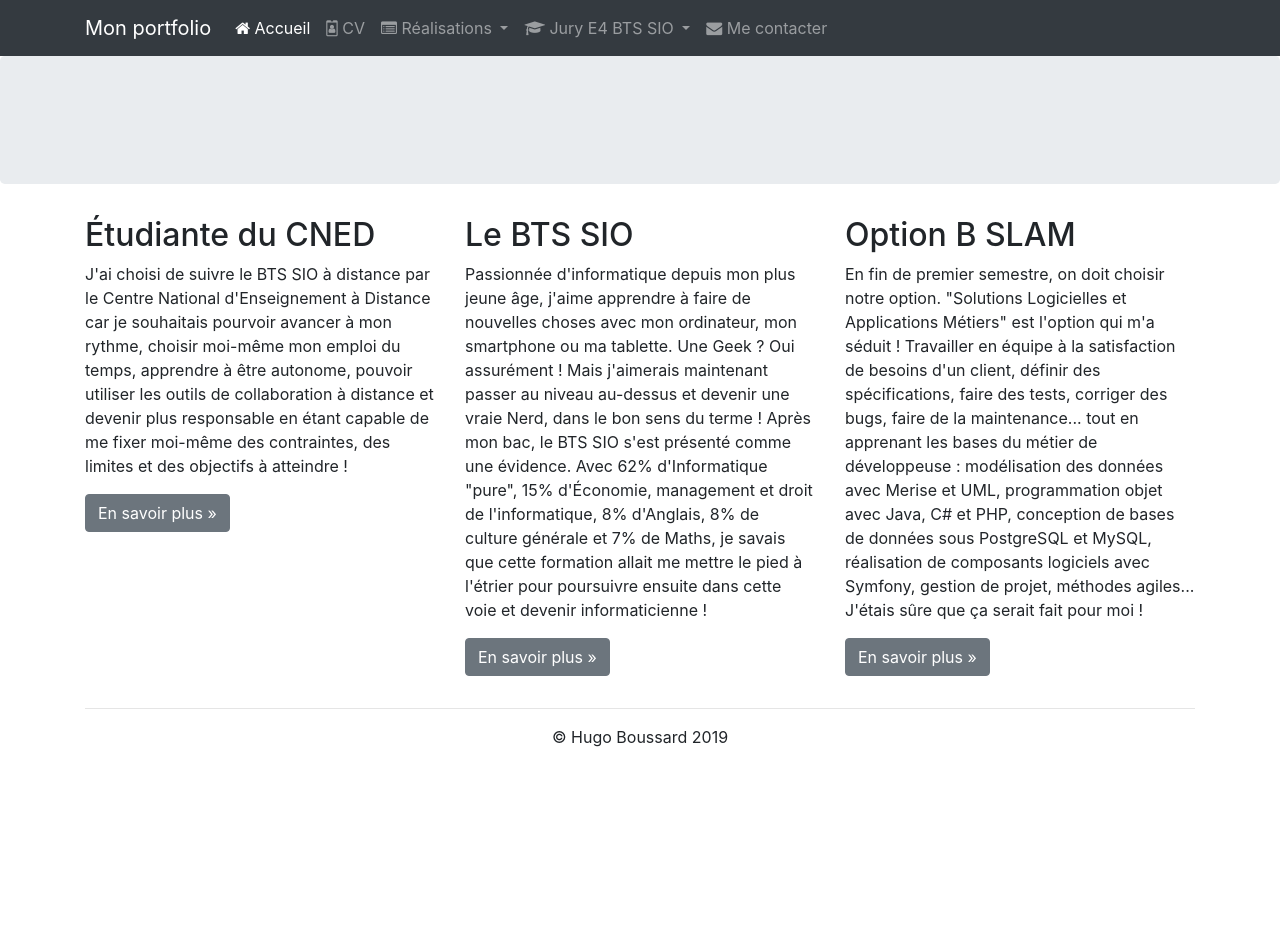
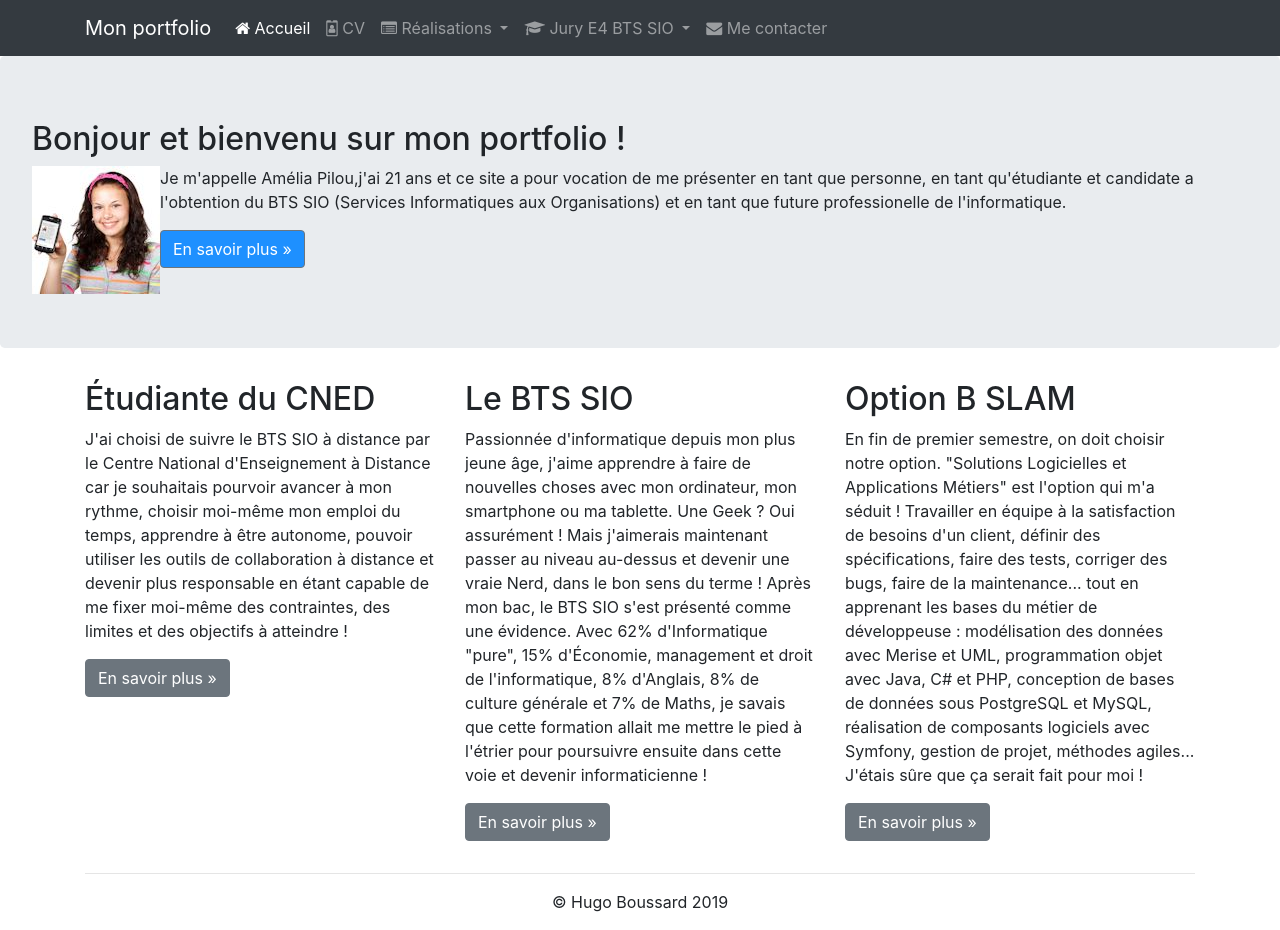
Before and after one commit to HugoBsrd/Boussard.Hugo, a plain HTML site: page index.html in a window 1280 px wide. Before the commit the page ends 800 px from the top, so only its background shows below. Drawn offline with nearby package versions, Linux system fonts and the light colour scheme.

Commit message:
Ajout d'une entete de page Task #7 - Création d'un entête de page

```diff
--- /dev/null
+++ b/css/Css.css
@@ -0,0 +1,10 @@
+
+
+.jumbotron img{
+    display: flex;
+    float: left;
+}
+
+.jumbotron a {
+    background:dodgerblue;
+}
--- a/index.html
+++ b/index.html
@@ -9,8 +9,9 @@
 
         <!-- Bootstrap CSS -->
         <link rel="stylesheet" href="https://stackpath.bootstrapcdn.com/bootstrap/4.3.1/css/bootstrap.min.css" integrity="sha384-ggOyR0iXCbMQv3Xipma34MD+dH/1fQ784/j6cY/iJTQUOhcWr7x9JvoRxT2MZw1T" crossorigin="anonymous">
-        <title>Portfolio de Hugo Boussard (BTS SIO 2020)</title>
+        <title>Portfolio de Hugo Boussard (BTS SIO 2019)</title>
         <link rel="icon" href="favicon.ico">
+        <link href="css/Css.css" rel="stylesheet" type="text/css"/>
         <link href="https://maxcdn.bootstrapcdn.com/font-awesome/4.7.0/css/font-awesome.min.css"
               rel="stylesheet">
     </head>
@@ -114,7 +115,24 @@
                 </div>
             </div>
         </nav>
-        <div class="jumbotron"></div> <!-- Emplacement pour le contenu principal de la page -->
+        <div class="jumbotron">
+
+
+            <h2>Bonjour et bienvenu sur mon portfolio !</h2>
+
+           <img src="images/AmeliaPilou.jpg" alt=""/>
+           <u1>
+ <p>Je m'appelle Amélia Pilou,j'ai 21 ans et ce site a pour vocation de me présenter en tant que personne,
+     en tant qu'étudiante et candidate a l'obtention du BTS SIO (Services Informatiques aux Organisations)
+     et en tant que future professionelle de l'informatique.
+ </p>
+ <p><a class="btn btn-secondary" href="http://www.onisep.fr/Ressources/Univers-For
+ mation/Formations/Post-bac/BTS-Services-informatiques-aux-organisations-opt
+ ion-B-solutions-logicielles-et-applications-metiers" target="_blank"
+ role="button">En savoir plus »</a>
+ </p>
+           </u1>
+        </div>
  <footer>
  <div class="container">
  <div class="row">
```
Also changed, not shown: css/images/ligne.png (added), images/AmeliaPilou.jpg (added), images/adapters.png (added), images/cv/linkedin-dreamstale45.png (added), images/cv/twitter-dreamstale71.png (added).
